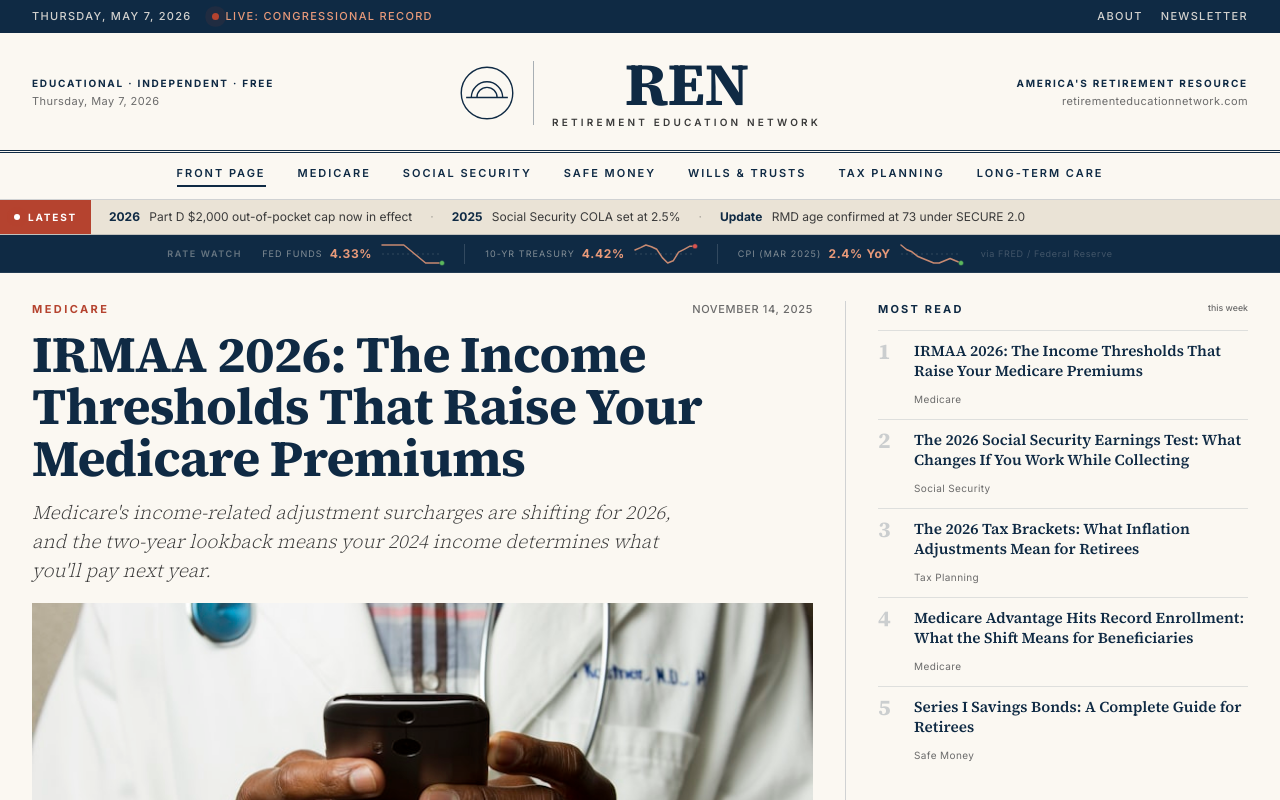
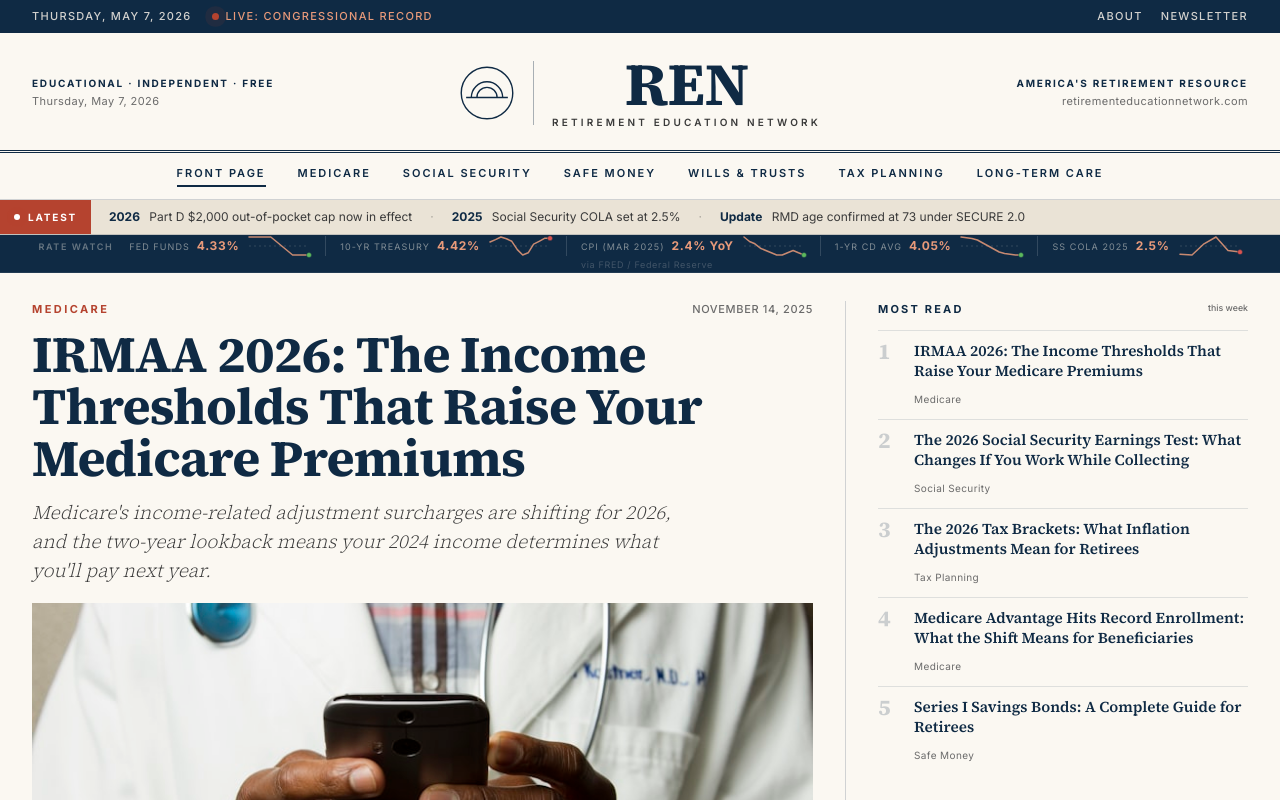
Before and after one commit to sean174/ren-site, a Next.js app: page / in a window 1280 px wide. Shown: the top 800 px of the page. Built offline with nearby package versions, Linux system fonts and the light colour scheme; no server answers.

Commit message:
feat: add 1-Yr CD Rate and SS COLA sparklines to Rate Watch bar

```diff
--- a/app/api/rates/route.ts
+++ b/app/api/rates/route.ts
@@ -46,14 +46,16 @@ async function fetchCPIYoY(): Promise<{ yoy: string; label: string } | null> {
 }
 
 export async function GET() {
-  const [fedFunds, treasury10yr, cpi] = await Promise.all([
+  // CD1NRNJ = 1-Year CD Rate (National Average, FRED)
+  const [fedFunds, treasury10yr, cpi, cd1yr] = await Promise.all([
     fetchFREDSeries("FEDFUNDS"),
     fetchFREDSeries("DGS10"),
     fetchCPIYoY(),
+    fetchFREDSeries("CD1NRNJ"),
   ]);
 
   return NextResponse.json(
-    { fedFunds, treasury10yr, cpi, updatedAt: new Date().toISOString() },
+    { fedFunds, treasury10yr, cpi, cd1yr, updatedAt: new Date().toISOString() },
     { headers: { "Cache-Control": "public, s-maxage=3600, stale-while-revalidate=86400" } }
   );
 }
--- a/components/RateWatch.tsx
+++ b/components/RateWatch.tsx
@@ -6,6 +6,7 @@ type RatesData = {
   fedFunds: { value: number; date: string } | null;
   treasury10yr: { value: number; date: string } | null;
   cpi: { yoy: string; label: string } | null;
+  cd1yr: { value: number; date: string } | null;
   updatedAt: string;
 };
 
@@ -16,6 +17,10 @@ const FED_HISTORY = [5.33, 5.33, 5.33, 5.33, 5.33, 5.08, 4.83, 4.58, 4.33, 4.33,
 const TREAS_HISTORY = [4.25, 4.36, 4.48, 4.40, 4.28, 3.90, 3.65, 3.75, 4.15, 4.28, 4.42, 4.42];
 // CPI YoY %
 const CPI_HISTORY = [3.2, 3.0, 2.9, 2.7, 2.6, 2.5, 2.4, 2.4, 2.5, 2.6, 2.5, 2.4];
+// 1-Yr CD Rate (national avg, monthly)
+const CD_HISTORY = [5.25, 5.20, 5.15, 5.05, 4.85, 4.65, 4.45, 4.25, 4.15, 4.10, 4.05, 4.05];
+// SS COLA — annual rates 2020–2025 (6 points, one per year)
+const COLA_HISTORY = [1.6, 1.3, 5.9, 8.7, 3.2, 2.5];
 
 function Sparkline({ data, color = "#E89A7A" }: { data: number[]; color?: string }) {
   const w = 64;
@@ -34,8 +39,9 @@ function Sparkline({ data, color = "#E89A7A" }: { data: number[]; color?: string
   const polyline = pts.join(" ");
   const lastPt = pts[pts.length - 1].split(",");
 
-  // Direction vs 6 months ago
-  const trend = data[data.length - 1] - data[Math.max(0, data.length - 7)];
+  // Direction vs 6 months ago (or beginning if shorter)
+  const lookback = Math.max(0, data.length - 7);
+  const trend = data[data.length - 1] - data[lookback];
   const trendColor = trend > 0.05 ? "#D9534F" : trend < -0.05 ? "#5CB85C" : "#8B9DA8";
 
   return (
@@ -85,12 +91,16 @@ export default function RateWatch() {
   const treasuryVal = data?.treasury10yr?.value ?? 4.42;
   const cpiYoy = data?.cpi?.yoy ?? "2.4";
   const cpiLabel = data?.cpi?.label ?? "Mar 2025";
+  const cdVal = data?.cd1yr?.value ?? 4.05;
   const isLive = !!data && !error;
 
   // Patch last point with live value
   const fedHistory = [...FED_HISTORY.slice(0, -1), fedFundsVal];
   const treasHistory = [...TREAS_HISTORY.slice(0, -1), treasuryVal];
   const cpiHistory = [...CPI_HISTORY.slice(0, -1), parseFloat(cpiYoy) || 2.4];
+  const cdHistory = [...CD_HISTORY.slice(0, -1), cdVal];
+  // COLA is annual — 2026 not announced yet, last point stays 2.5%
+  const colaHistory = COLA_HISTORY;
 
   const bar: React.CSSProperties = {
     background: "#0F2A44",
@@ -112,7 +122,7 @@ export default function RateWatch() {
     width: "1px",
     height: "20px",
     background: "rgba(255,255,255,0.15)",
-    margin: "0 20px",
+    margin: "0 14px",
   };
 
   const label: React.CSSProperties = {
@@ -135,7 +145,7 @@ export default function RateWatch() {
     letterSpacing: "0.18em",
     fontSize: "9px",
     color: "rgba(244,239,230,0.38)",
-    marginRight: "20px",
+    marginRight: "16px",
     fontWeight: 600,
   };
 
@@ -165,7 +175,21 @@ export default function RateWatch() {
       <span style={val}>{cpiYoy}% YoY</span>
       <Sparkline data={cpiHistory} />
 
-      <span style={{ marginLeft: "18px", color: "rgba(244,239,230,0.22)", fontSize: "9px" }}>
+      <div style={sep} />
+
+      {/* 1-Yr CD Rate */}
+      <span style={label}>1-Yr CD Avg</span>
+      <span style={val}>{cdVal.toFixed(2)}%</span>
+      <Sparkline data={cdHistory} />
+
+      <div style={sep} />
+
+      {/* SS COLA */}
+      <span style={label}>SS COLA 2025</span>
+      <span style={val}>2.5%</span>
+      <Sparkline data={colaHistory} />
+
+      <span style={{ marginLeft: "14px", color: "rgba(244,239,230,0.22)", fontSize: "9px" }}>
         via FRED / Federal Reserve
       </span>
     </div>
```
